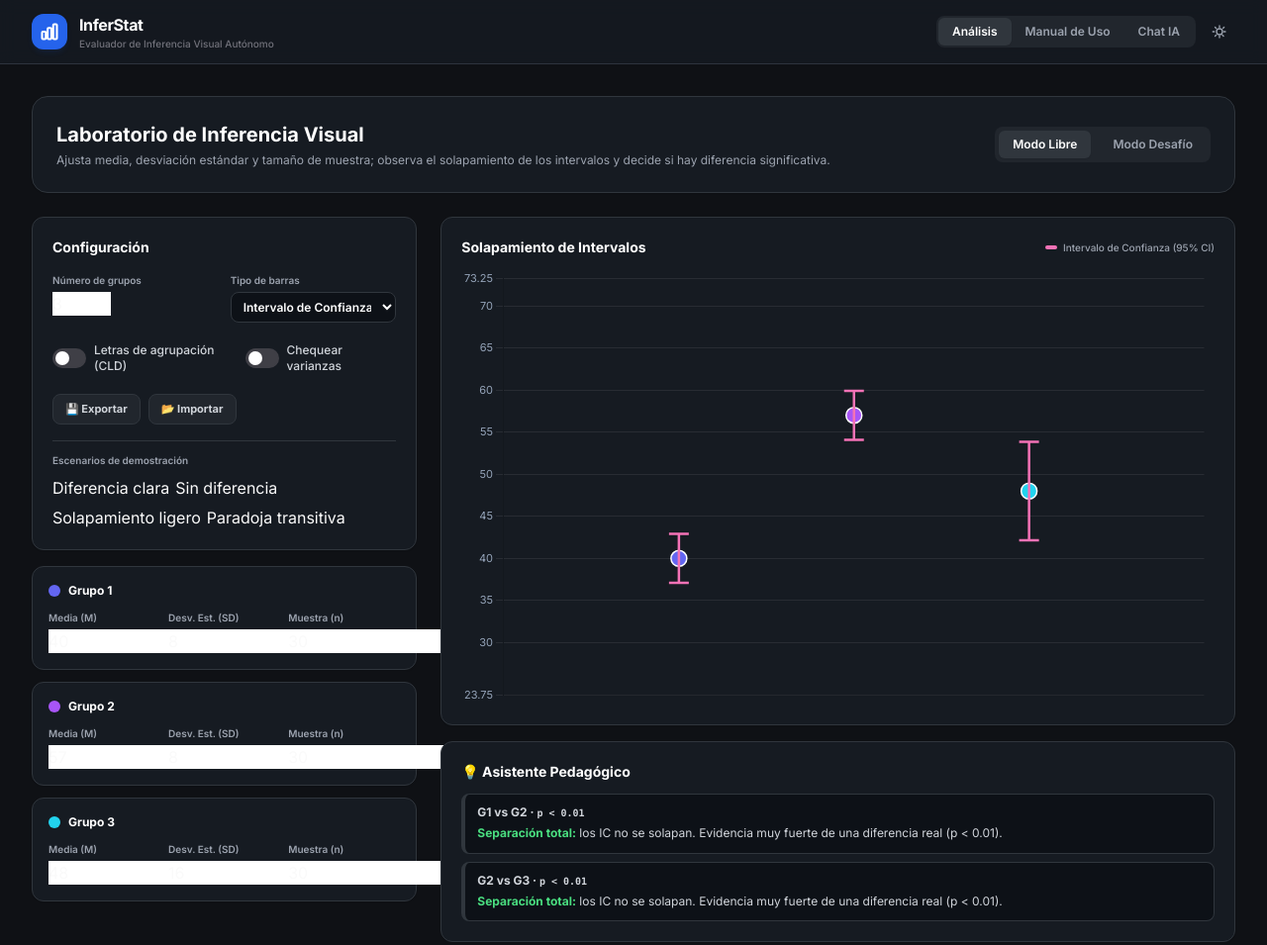
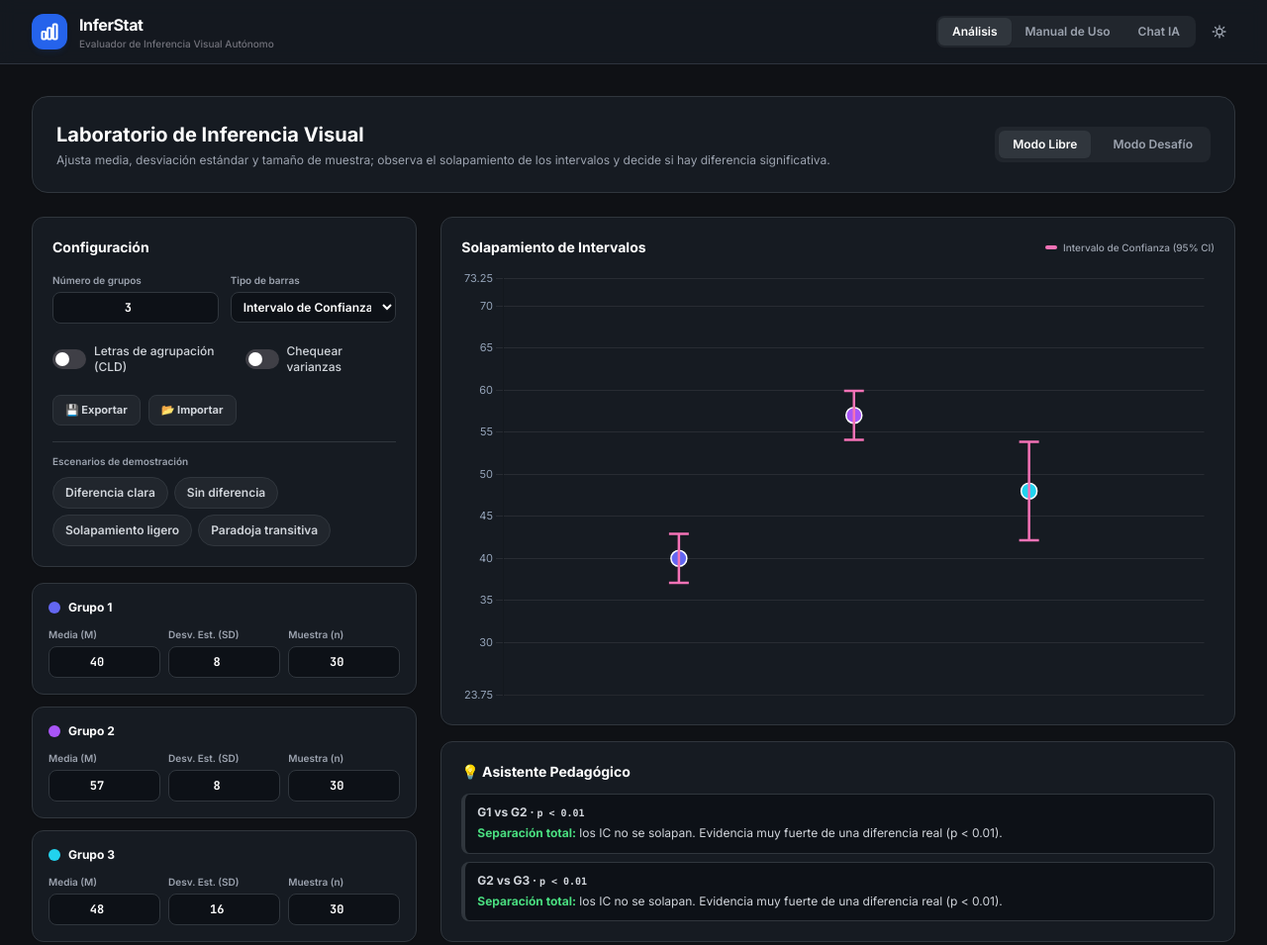
Before and after one commit to rgelabertf/inferstat, a website: page InferStat-Evaluador-Inferencia.html in a window 1280 px wide. Shown: the top 955 px of the page at 99% size. Drawn offline with nearby package versions, Linux system fonts and the light colour scheme.

Commit message:
Fix accesibilidad modo oscuro: .stat-input y .chip en CSS puro (@apply no se procesa en el Play CDN -> inputs se veian invisibles)

```diff
--- a/InferStat-Evaluador-Inferencia.html
+++ b/InferStat-Evaluador-Inferencia.html
@@ -41,8 +41,10 @@
     @keyframes chat-fade-in { from { opacity: 0; transform: translateY(8px); } to { opacity: 1; transform: translateY(0); } }
     .chat-fade-in { animation: chat-fade-in 0.25s ease-out; }
 
-    /* Número inputs compactos */
-    .stat-input { @apply w-full bg-zinc-50 dark:bg-[#0D1117] border border-zinc-200 dark:border-[#30363D] rounded-lg px-2 py-1.5 text-center text-xs font-mono font-semibold text-zinc-850 dark:text-white focus:outline-none focus:ring-1 focus:ring-blue-500 transition; }
+    /* Número inputs compactos (CSS puro: @apply no se procesa en <style> del Play CDN) */
+    .stat-input { width: 100%; background: #fafafa; border: 1px solid #e4e4e7; border-radius: 8px; padding: 6px 8px; text-align: center; font-family: 'JetBrains Mono', monospace; font-size: 12px; font-weight: 600; color: #202024; outline: none; color-scheme: light; transition: border-color .2s, box-shadow .2s; }
+    .dark .stat-input { background: #0D1117; border-color: #30363D; color: #ffffff; color-scheme: dark; }
+    .stat-input:focus { border-color: #3b82f6; box-shadow: 0 0 0 1px #3b82f6; }
 
     /* Charts */
     .chart-box { position: relative; height: 380px; }
@@ -57,7 +59,10 @@
     .switch input:checked + .slider { background: #2563eb; }
     .switch input:checked + .slider:before { transform: translateX(14px); }
 
-    .chip { @apply px-3 py-1.5 rounded-full text-xs font-semibold border border-zinc-200 dark:border-[#30363D] bg-white dark:bg-[#21262D] text-zinc-700 dark:text-gray-300 hover:border-blue-500 hover:text-blue-600 dark:hover:text-blue-400 transition cursor-pointer; }
+    .chip { padding: 6px 12px; border-radius: 9999px; font-size: 12px; font-weight: 600; border: 1px solid #e4e4e7; background: #ffffff; color: #3f3f46; transition: color .2s, border-color .2s; cursor: pointer; }
+    .dark .chip { background: #21262D; border-color: #30363D; color: #d1d5db; }
+    .chip:hover { border-color: #3b82f6; color: #2563eb; }
+    .dark .chip:hover { border-color: #3b82f6; color: #60a5fa; }
   </style>
 </head>
 <body class="bg-zinc-50 text-zinc-900 dark:bg-[#0F1115] dark:text-zinc-50 min-h-screen transition-colors duration-200">
```
Also changed, not shown: versión para compartir/InferStat_Evaluador_Inferencia (1).html (+8 -3 lines).
